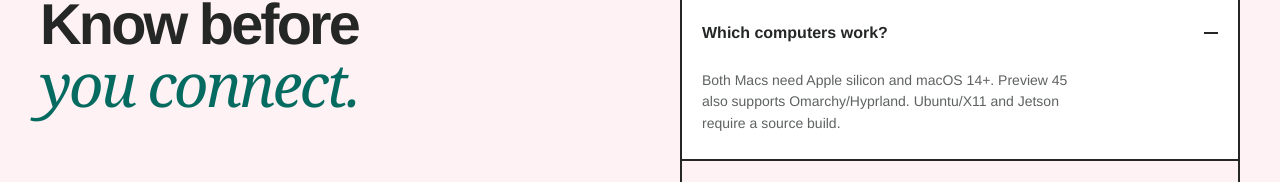
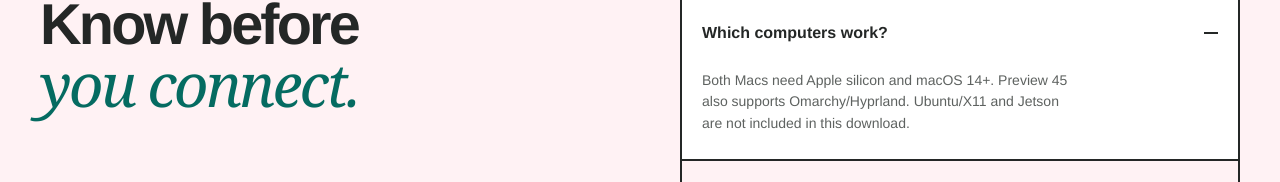
Before and after one commit to kcirtapfromspace/mooring, a plain HTML site: page site/index.html in a window 1280 px wide. Shown: the part 2432-2614 px from the top of the page. Drawn offline with Linux system fonts and the light colour scheme.

Commit message:
State download compatibility in plain language

```diff
--- a/site/index.html
+++ b/site/index.html
@@ -79,7 +79,7 @@
       <div class="section-grid">
         <h2 id="questions-title">Know before<br><em>you connect.</em></h2>
         <div class="accordion faq">
-          <details id="compatibility" open><summary><span>Which computers work?</span><span class="plus" aria-hidden="true"></span></summary><p>Both Macs need Apple silicon and macOS 14+. Preview 45 also supports Omarchy/Hyprland. Ubuntu/X11 and Jetson require a source build.</p></details>
+          <details id="compatibility" open><summary><span>Which computers work?</span><span class="plus" aria-hidden="true"></span></summary><p>Both Macs need Apple silicon and macOS 14+. Preview 45 also supports Omarchy/Hyprland. Ubuntu/X11 and Jetson are not included in this download.</p></details>
           <details id="internet"><summary><span>Can I connect away from home?</span><span class="plus" aria-hidden="true"></span></summary><p>Use a VPN that connects both computers. Built-in Internet Links remain experimental and are not in the download.</p><a class="text-link" href="https://github.com/kcirtapfromspace/mooring/blob/main/docs/GETTING-STARTED.md#connect-away-from-home">Away-from-home setup <span aria-hidden="true">↗</span></a></details>
           <details><summary><span>Is there a subscription?</span><span class="plus" aria-hidden="true"></span></summary><p>No. Mooring is free and open source. You do not need a Mooring account.</p></details>
         </div>
```
